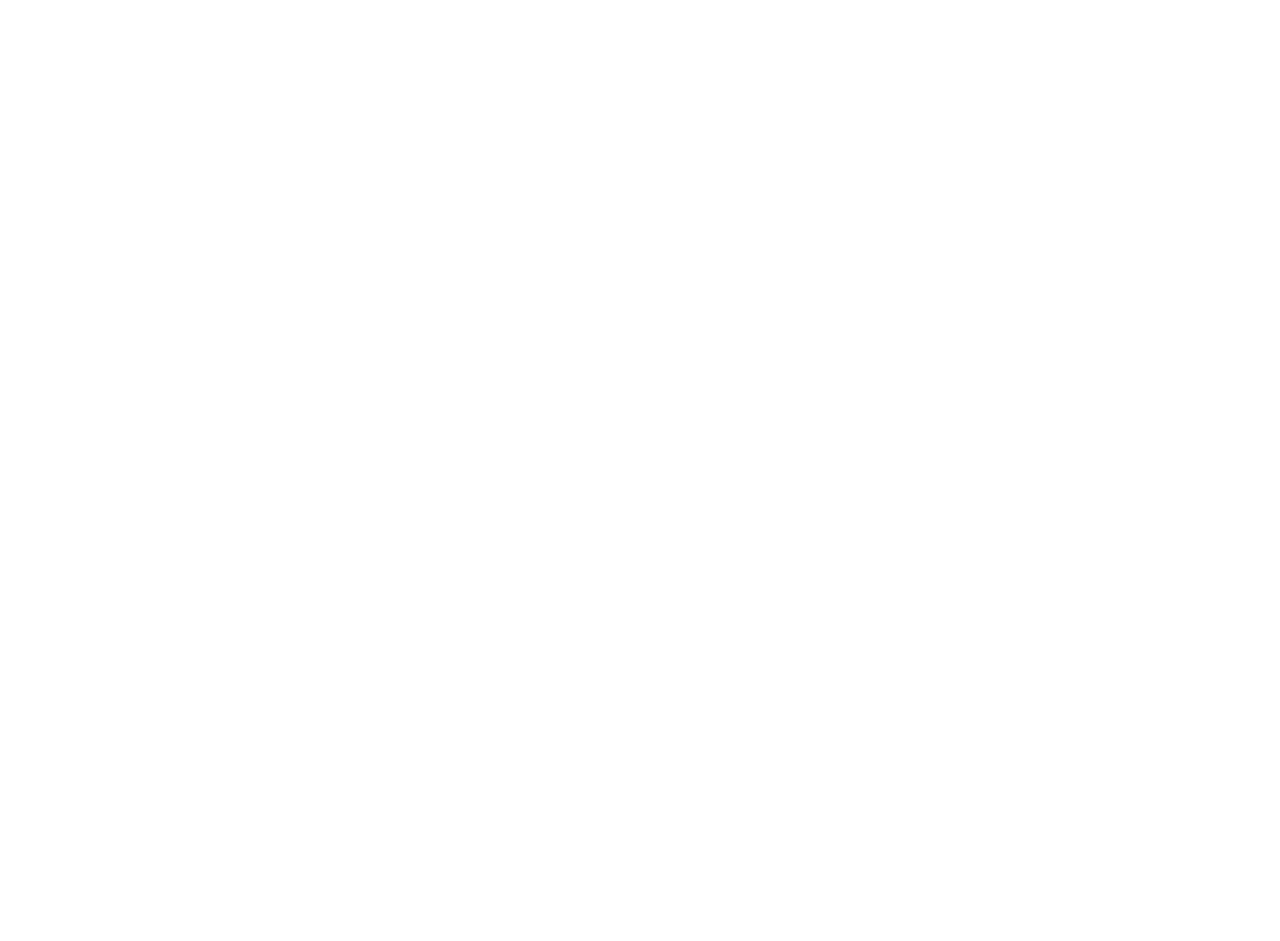
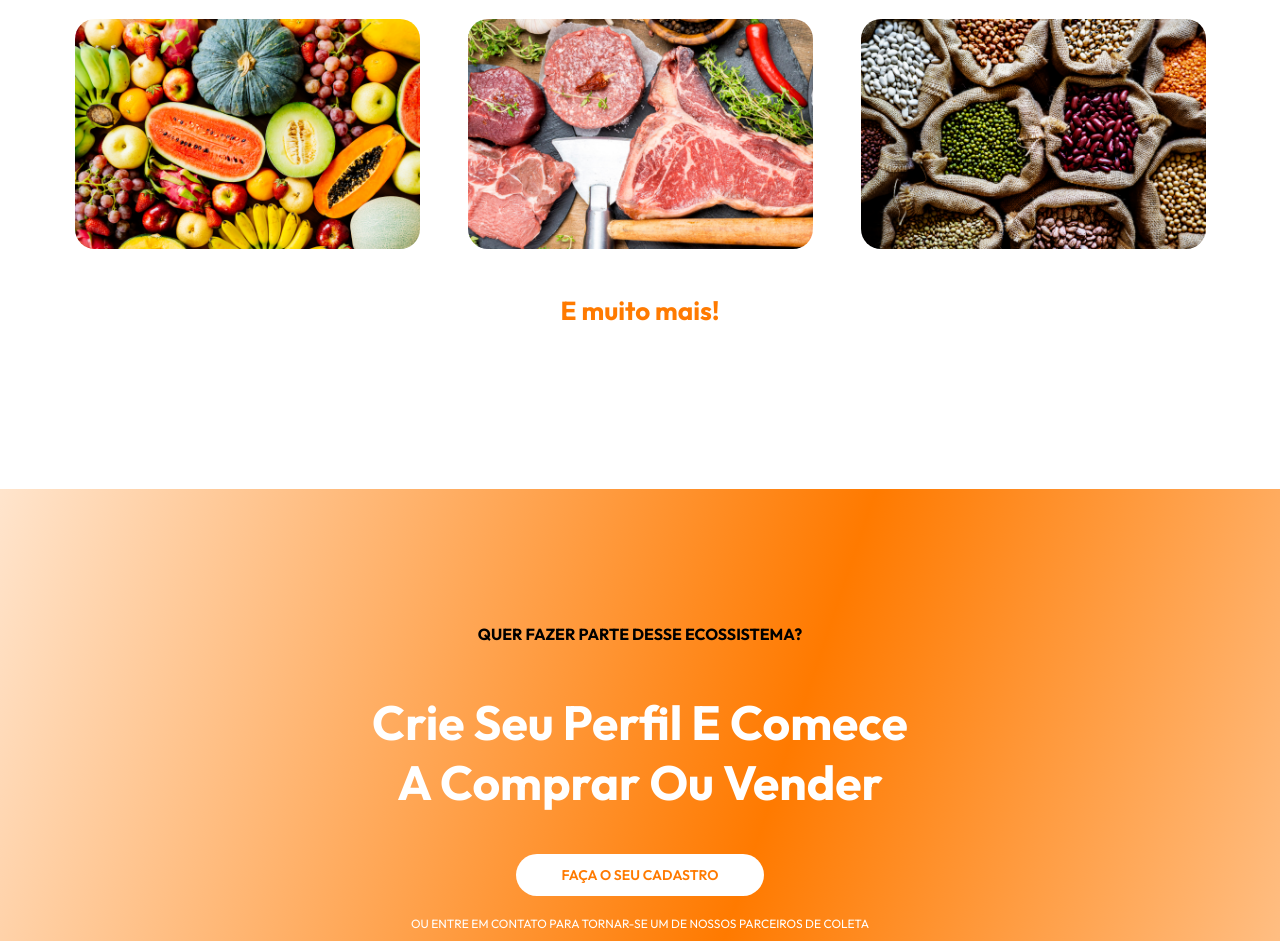
Before and after one commit to AnaClaraSM/Agromarket-sprint3, a React (Vite) app: page / in a window 1280 px wide. Shown: the part 2731-3672 px from the top of the page. Before the commit the page ends 1048 px from the top, so only its background shows below. Built offline with nearby package versions, Linux system fonts and the light colour scheme.

Commit message:
HomeProdutos, pre HomeMain

```diff
--- a/src/components/HomeBottom.jsx
+++ b/src/components/HomeBottom.jsx
@@ -0,0 +1,17 @@
+import React from 'react';
+import { StyledHomeBottom } from '../styled';
+import { StyledHomeSection } from '../styled';
+import HomeCTA from './HomeCTA';
+import Footer from './Footer';
+import SectionBar from './SectionBar';
+
+const HomeBottom = () => (
+    <StyledHomeBottom>
+        <StyledHomeSection>
+            <HomeCTA />
+        </StyledHomeSection>
+        <Footer />
+        <SectionBar />
+    </StyledHomeBottom>
+);
+export default HomeBottom;
--- a/src/components/HomeCTA.jsx
+++ b/src/components/HomeCTA.jsx
@@ -0,0 +1,15 @@
+import React from 'react';
+import { StyledHomeCTA } from '../styled';
+
+const HomeCTA = () => (
+    <StyledHomeCTA>
+        {/* Call To Action */}
+        <section className="cta">
+            <h2 className="cta-h2">Quer fazer parte desse ecossistema?</h2>
+            <h3 className="cta-h3">Crie seu perfil e comece a comprar ou vender</h3>
+            <a href="#" className="cta-btn">Faça o seu cadastro</a>
+            <p className="cta-subtext">Ou entre em contato para tornar-se um de nossos parceiros de coleta</p>
+        </section>
+    </StyledHomeCTA>
+);
+export default HomeCTA;
--- a/src/components/HomeMain.jsx
+++ b/src/components/HomeMain.jsx
@@ -0,0 +1,37 @@
+import React from 'react';
+import { StyledHomeMain } from '../styled';
+import { StyledHomeProdutos } from '../styled';
+import { StyledHomeSection } from '../styled';
+import SectionBar from './SectionBar';
+import HomeProdutos from './HomeProdutos';
+
+const HomeMain = () => (
+    // MAIN
+    <StyledHomeMain>
+        <main>
+            {/* Seção Produtos */}
+            <StyledHomeSection>
+                <HomeProdutos />
+            </StyledHomeSection>
+
+            {/* Section Divider */}
+            <SectionBar />
+
+            {/* Seção Descontos */}
+            <StyledHomeSection>
+                <HomeProdutos />
+            </StyledHomeSection>
+
+            {/* Section Divider */}
+            <SectionBar />
+
+            {/* Seção Ecossistema */}
+            <StyledHomeSection>
+                <HomeProdutos />
+            </StyledHomeSection>
+        </main>
+    </StyledHomeMain>
+    // <HomeDescontos />
+    // <HomeEcossistema />
+);
+export default HomeMain;
--- a/src/components/HomeProdutos.jsx
+++ b/src/components/HomeProdutos.jsx
@@ -0,0 +1,37 @@
+import React from 'react';
+import { StyledHomeProdutos } from '../styled';
+
+const HomeProdutos = () => (
+    <StyledHomeProdutos>
+        {/* Seção Produtos */}
+        <section className="produtos" id="produtos">
+            {/* Cabeçalho */}
+            <div className="section-header">
+                <h2>Produtos</h2>
+                <p>Aqui você encontra produtos naturais de qualidade, em diferentes categorias, como:</p>
+            </div>
+            {/* Cards */}
+            <div className="container-produtos">
+                {/* Frutas */}
+                <div className="card-produto">
+                    <h3>Frutas</h3>
+                    <img src="./assets/images/sec-produtos1.png" alt="Frutas" />
+                </div>
+                {/* Carnes */}
+                <div className="card-produto">
+                    <h3>Carnes</h3>
+                    <img src="./assets/images/sec-produtos2.png" alt="" />
+                </div>
+                {/* Grãos */}
+                <div className="card-produto">
+                    <h3>Grãos</h3>
+                    <img src="./assets/images/sec-produtos3.png" alt="" />
+                </div>
+            </div>
+            <div className="section-footer">
+                <p>E muito mais!</p>
+            </div>
+        </section>
+    </StyledHomeProdutos>
+);
+export default HomeProdutos;
--- a/src/routes/Home/index.jsx
+++ b/src/routes/Home/index.jsx
@@ -1,8 +1,8 @@
 // Imports
 import React from 'react';
 import HomeHeader from '../../components/HomeHeader';
-import Footer from '../../components/Footer';
-import SectionBar from '../../components/SectionBar';
+import HomeMain from '../../components/HomeMain';
+import HomeBottom from '../../components/HomeBottom';
 
 // Content
 
@@ -10,14 +10,8 @@ function Home() {
     return (
         <div className="Home">
             <HomeHeader />
-            {/* <main>
-                <HomeProdutos />
-                <HomeDescontos />
-                <HomeEcossistema  />
-            </main>
-            <HomeCTA /> */}
-            <Footer />
-            <SectionBar />
+            <HomeMain />
+            <HomeBottom />
         </div>
     );
 }
--- a/src/styled.js
+++ b/src/styled.js
@@ -286,6 +286,8 @@ export const StyledHomeCTA = styled.div`
     .cta {
         width: 100%;
         // height: calc(100vh - var(--footer-height) -10px);
+        // Need to be dynamic
+        height: calc(-224px + 100vh);
         background: linear-gradient(288.71deg, #FFEAD7 -21.84%, #FF7A00 40.59%, #FFEAD7 103.02%);
         display: flex;
         flex-direction: column;
```
